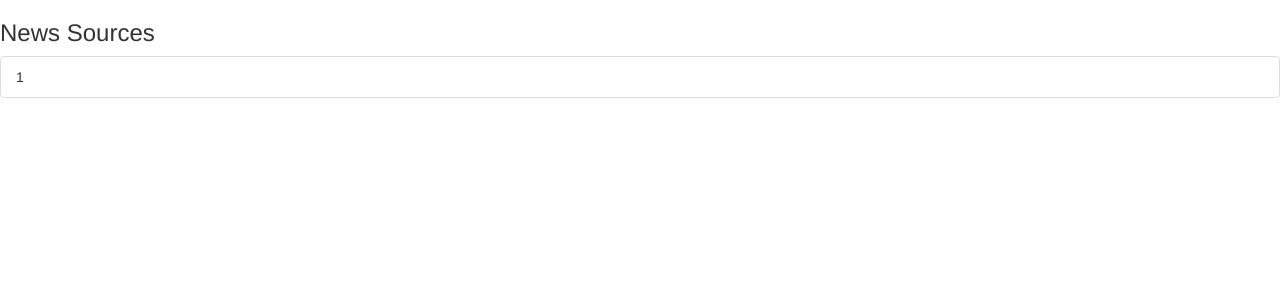
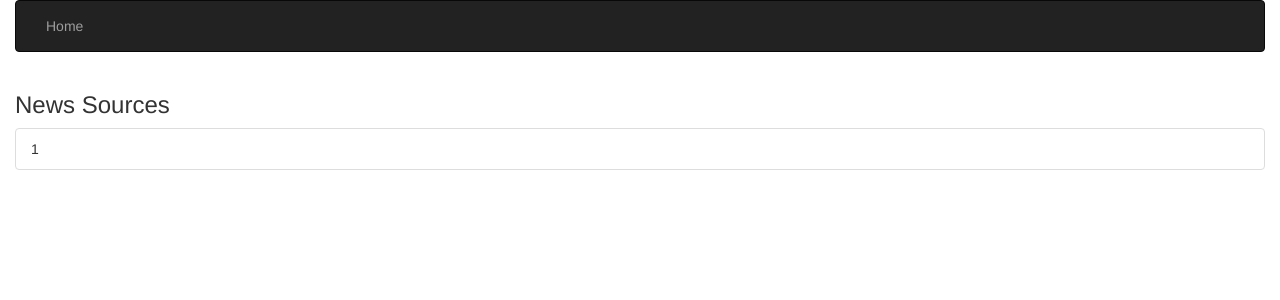
Before and after one commit to IanMK-1/The-news, a Flask app: template app/templates/index.html in a window 1280 px wide. Shown: the top 300 px of the page. Run offline with Flask 2, Linux system fonts and the light colour scheme; the template is opened without the code that fills it: most values are stand-ins (such as "Sample title", 1, 10 or a date in 2020); some libraries are stand-ins or nearby versions.

Commit message:
Add a navigation bar

```diff
--- /dev/null
+++ b/app/static/css/index.css
@@ -0,0 +1,3 @@
+h3 {
+    text-align: center;
+}
--- a/app/templates/index.html
+++ b/app/templates/index.html
@@ -1,9 +1,17 @@
 {% extends 'bootstrap/base.html' %}
 {% import 'macros.html' as macro %}
 
+{% block navbar %}
+    <div class="container-fluid">
+        {% include 'navbar.html' %}
+    </div>
+{% endblock %}
+
 {% block content %}
-    <h3>News Sources</h3>
-    <ul class="list-group">
-        {{ macro.displayNewsSourcesList(news_sources) }}
-    </ul>
+    <div class="container-fluid">
+        <h3>News Sources</h3>
+        <ul class="list-group">
+            {{ macro.displayNewsSourcesList(news_sources) }}
+        </ul>
+    </div>
 {% endblock %}
--- /dev/null
+++ b/app/templates/navbar.html
@@ -0,0 +1,7 @@
+<div class="navbar navbar-inverse" role="navigation">
+    <div class="navbar-collapse collapse">
+        <ul class="nav navbar-nav">
+            <li><a href="/">Home</a></li>
+        </ul>
+    </div>
+</div>
```
Also changed, not shown: app/templates/base.html (+9 -2 lines).
